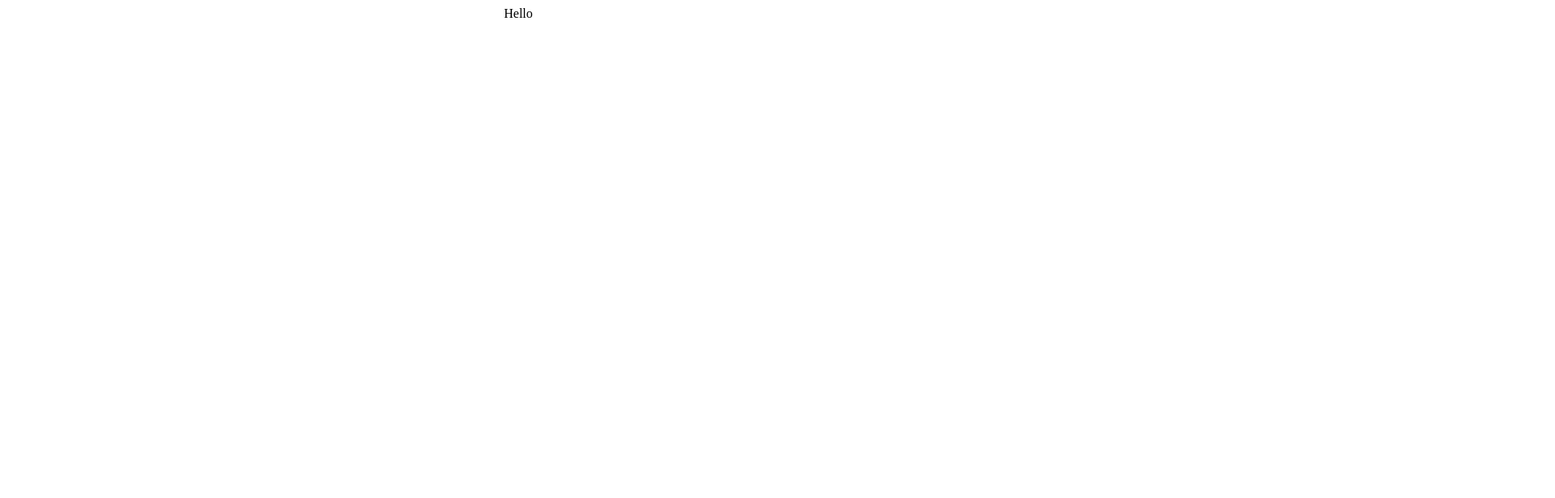
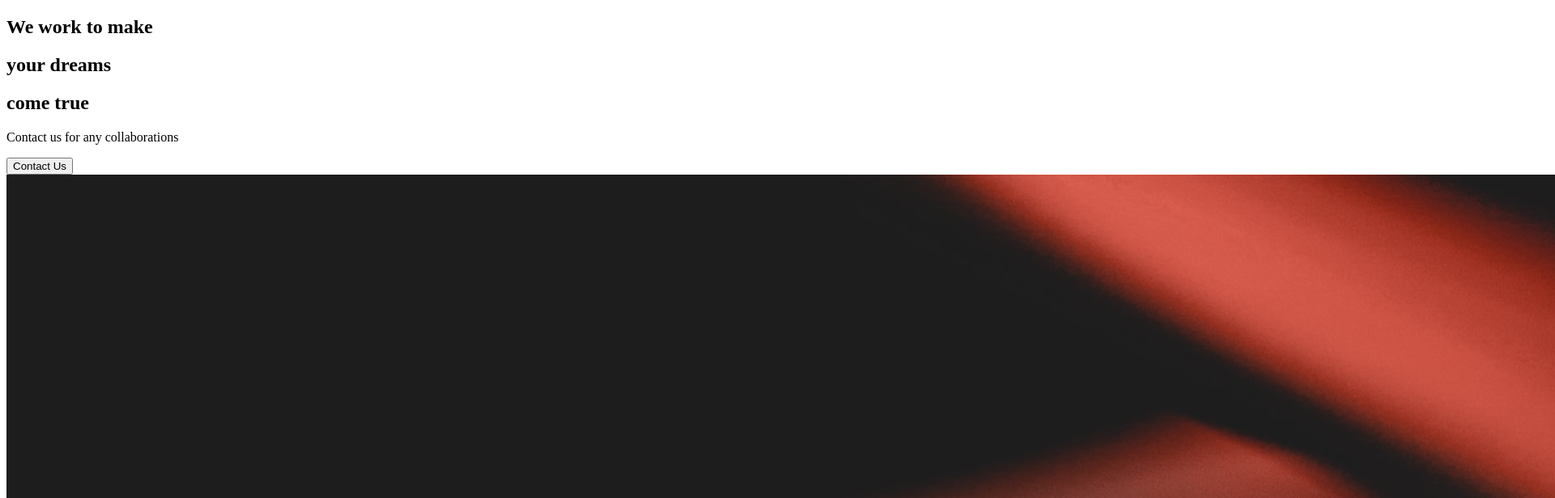
Before and after one commit to MajedBannouri/my-creative-portfolio, a React (Create React App) app: page / in a window 1280 px wide. Shown: the top 616 px of the page at 81% size, 1920 px wide, since content can reach past the window. Built offline with nearby package versions, Linux system fonts and the light colour scheme.

Commit message:
2. About Section

```diff
--- a/src/App.js
+++ b/src/App.js
@@ -1,9 +1,10 @@
 import './App.css';
-
+// import pages
+import AboutUs from './components/pages/AboutUs'
 function App() {
   return (
-    <div className="App">
-      Hello
+    <div >
+      <AboutUs/>
     </div>
   );
 }
--- /dev/null
+++ b/src/components/AboutSection.js
@@ -0,0 +1,32 @@
+import React from 'react'
+import home1 from '../img/home1.png'
+const AboutSection = () => {
+    return (
+        <div>
+            <div className="description">
+                <div className="title">
+                    <div className="hide">
+                        <h2>We work to make</h2>
+                    </div>
+
+                    <div className="hide">
+                        <h2>your <span>dreams</span></h2>
+                    </div>
+
+                    <div className="hide">
+                        <h2>come true</h2>
+                    </div>
+                </div>
+                <p> Contact us for any collaborations </p>
+                <button>Contact Us</button>
+
+            </div>
+            <div className="image">
+                <img src={home1} alt="coding"/>
+            </div>
+
+        </div>
+    )
+}
+
+export default AboutSection
--- /dev/null
+++ b/src/components/pages/AboutUs.js
@@ -0,0 +1,9 @@
+import React from 'react'
+import AboutUsSection from '../AboutSection'
+const AboutUs = () => {
+    return (
+        <AboutUsSection />
+    )
+}
+
+export default AboutUs
```
Also changed, not shown: src/img/home1.png (added).
